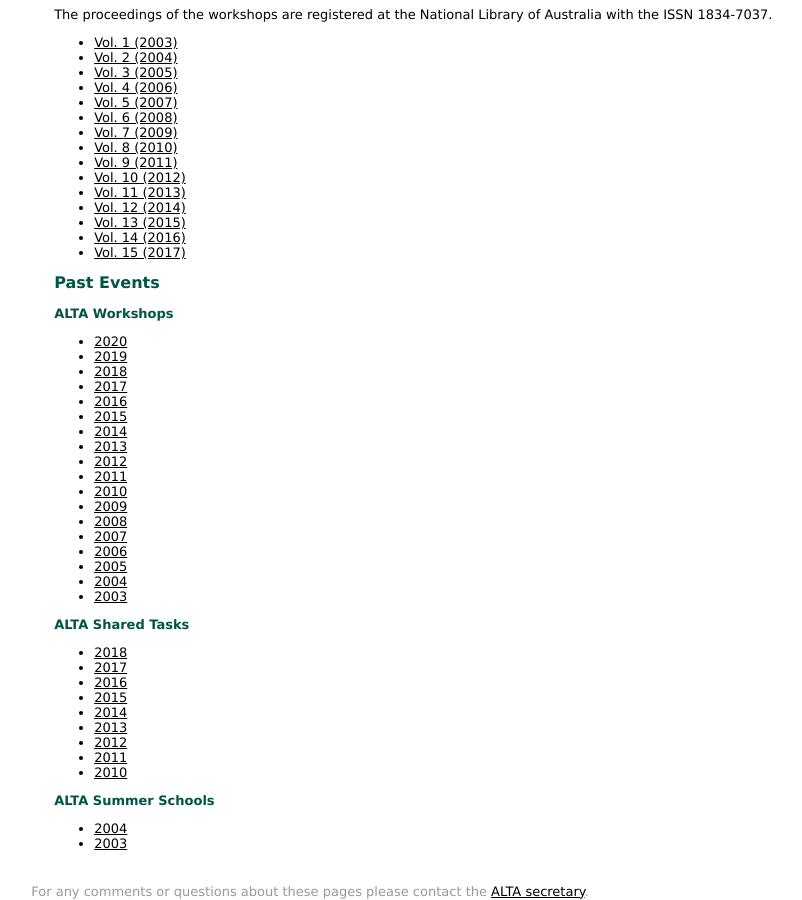
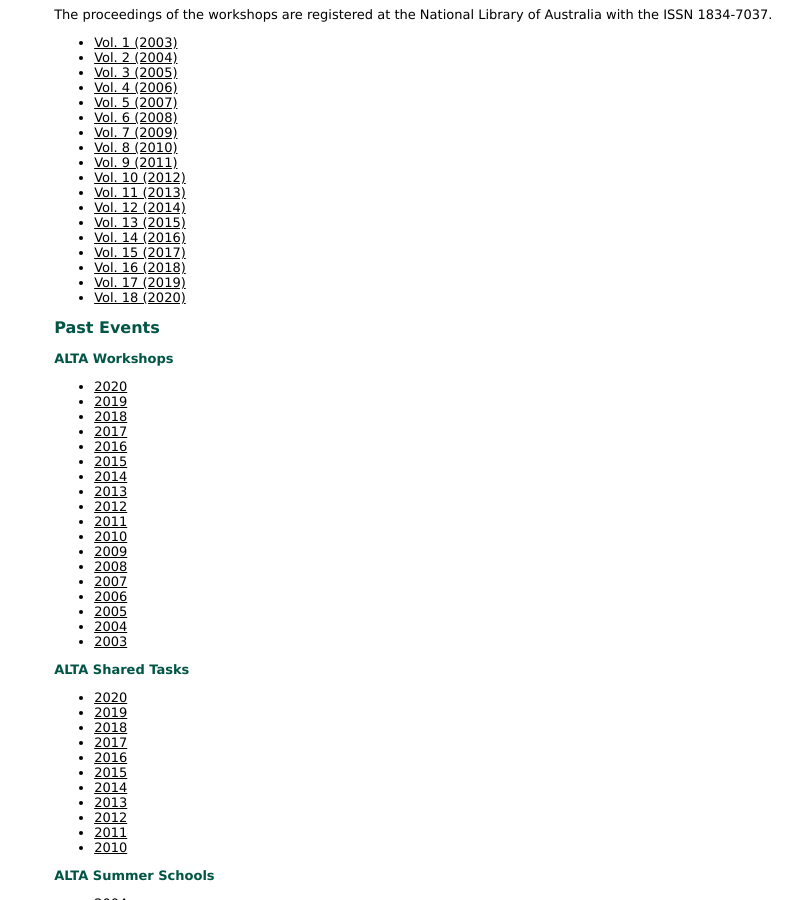
Before and after one commit to altaexec/alta-website, a Jekyll site: the page built from events/index.html, in a window 1280 px wide and 900 px high, scrolled down 541 px. Shown: the whole window, without its empty margins (303-1105 px from the left). Built offline with Jekyll 4.4.1, drawn with Linux system fonts in a browser that asks for light colours.

Commit message:
update more events links

```diff
--- a/_config.yml
+++ b/_config.yml
@@ -69,4 +69,10 @@
     aclkey: U16
   - year: 2017
     aclkey: U17
+  - year: 2018
+    aclkey: U18
+  - year: 2019
+    aclkey: U19
+  - year: 2020
+    aclkey: U20
 zeroth_proc_year: 2002
--- a/events/index.html
+++ b/events/index.html
@@ -70,6 +70,8 @@
 <h3>ALTA Shared Tasks</h3>
 
 <ul>
+<li><a href="http://www.alta.asn.au/events/sharedtask2020/">2020</a></li>
+<li><a href="http://www.alta.asn.au/events/sharedtask2019/">2019</a></li>
 <li><a href="http://www.alta.asn.au/events/sharedtask2018/">2018</a></li>
 <li><a href="http://www.alta.asn.au/events/sharedtask2017/">2017</a></li>
 <li><a href="http://www.alta.asn.au/events/sharedtask2016/">2016</a></li>
```
